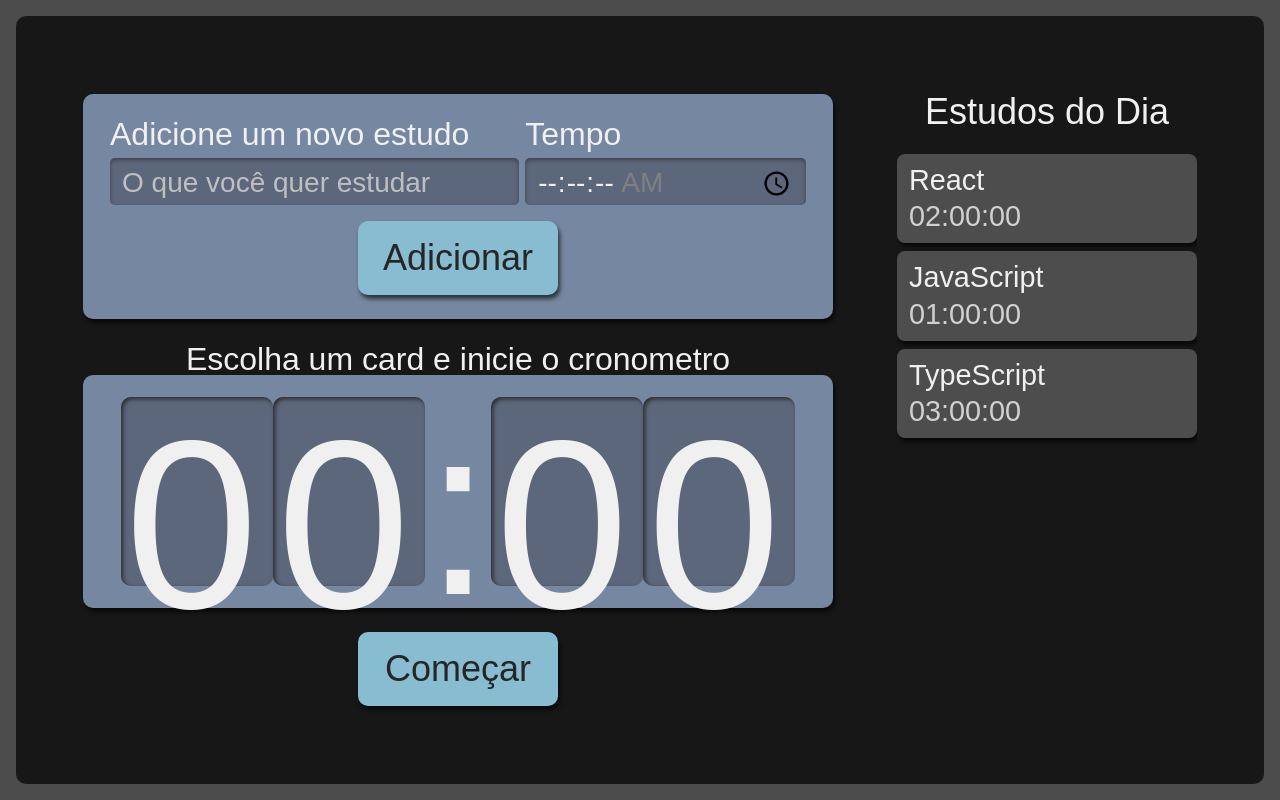
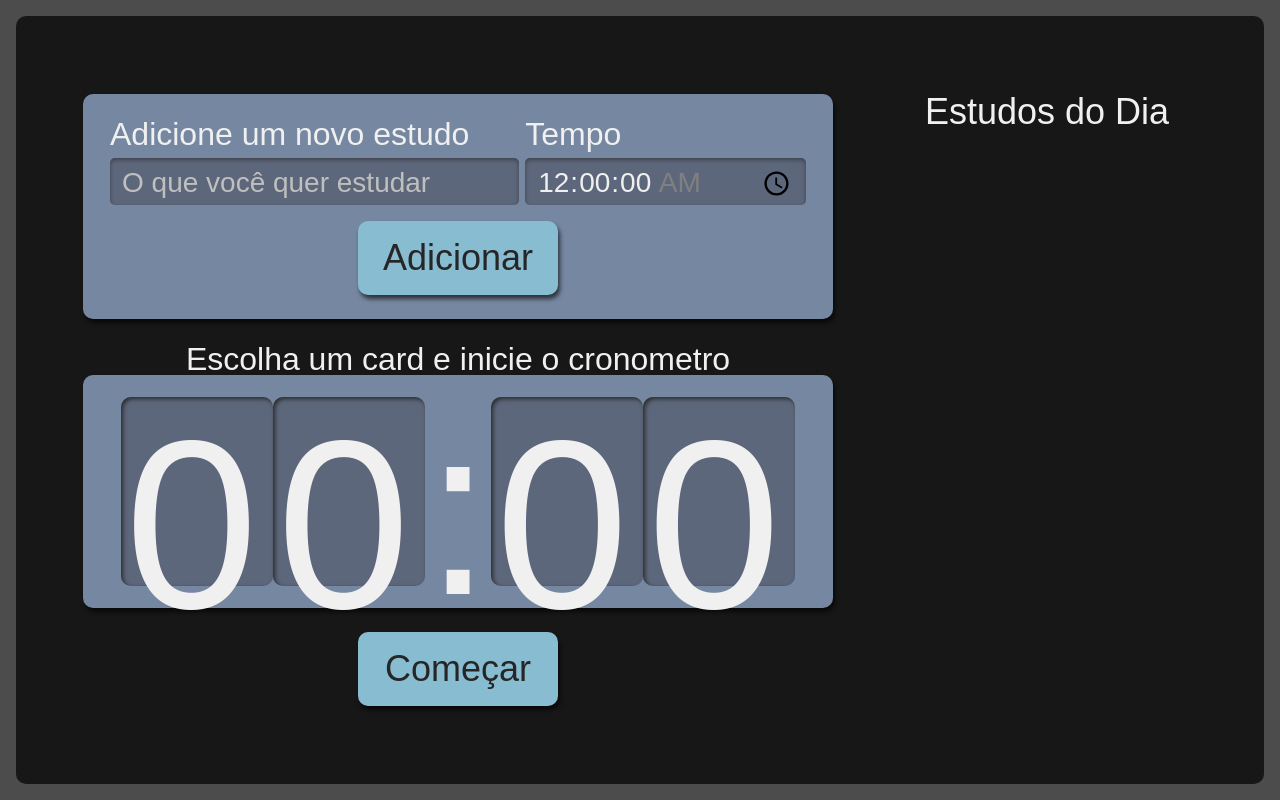
Before and after one commit to RodMaciel/Studies, a React (Create React App) app: page / in a window 1280 px wide. Built offline with nearby package versions, Linux system fonts and the light colour scheme.

Commit message:
complementos

```diff
--- a/package.json
+++ b/package.json
@@ -14,6 +14,7 @@
     "react-dom": "^18.2.0",
     "react-scripts": "5.0.1",
     "typescript": "^4.9.5",
+    "uuid": "^9.0.0",
     "web-vitals": "^2.1.4"
   },
   "scripts": {
@@ -41,6 +42,7 @@
     ]
   },
   "devDependencies": {
+    "@types/uuid": "^9.0.2",
     "sass": "^1.63.4",
     "typescript-plugin-css-modules": "^5.0.1"
   }
--- /dev/null
+++ b/src/Types/tarefa.ts
@@ -0,0 +1,7 @@
+export interface Itarefa {
+  tarefa: string,
+  tempo: string,
+  selecionado: boolean,
+  completado: boolean,
+  id: string
+}
--- a/src/components/Botao/index.tsx
+++ b/src/components/Botao/index.tsx
@@ -1,13 +1,20 @@
-import React, { ReactNode } from "react";
+import React from "react";
 import style from "./Botao.module.scss";
 
 interface BotaoProps {
-  children: ReactNode;
+  children: React.ReactNode;
+  type?: "button" | "submit" | "reset" | undefined;
 }
 
 class Botao extends React.Component<BotaoProps> {
   render() {
-    return <button className={style.botao}>{this.props.children}</button>;
+    const { type = "button" } = this.props;
+
+    return (
+      <button type={type} className={style.botao}>
+        {this.props.children}
+      </button>
+    );
   }
 }
 
--- a/src/components/Formulario/index.tsx
+++ b/src/components/Formulario/index.tsx
@@ -1,17 +1,45 @@
 import React from "react";
 import Botao from "../Botao";
 import style from "./Formulario.module.scss";
+import { Itarefa } from "../../Types/tarefa";
+import { v4 as uuidv4 } from 'uuid'
 
-class Formulario extends React.Component {
+class Formulario extends React.Component<{
+  setTarefas: React.Dispatch<React.SetStateAction<Itarefa[]>>
+}> {
+  state = {
+    tarefa: "",
+    tempo: "00:00"
+  }
+
+  adicionarTarefa(evento: React.FormEvent<HTMLFormElement>) {
+    evento.preventDefault();
+    this.props.setTarefas(tarefasAntigas =>
+      [...tarefasAntigas,
+        {...this.state,
+          selecionado: false,
+          completado: false,
+          id: uuidv4()
+        }
+      ]
+      );
+    this.setState({
+      tarefa: "",
+      tempo: "00:00"
+    })
+  }
+
   render() {
     return (
-      <form className={style.novaTarefa}>
+      <form className={style.novaTarefa} onSubmit={this.adicionarTarefa.bind(this)}>
         <div className={style.inputContainer}>
           <label htmlFor="tarefa">Adicione um novo estudo</label>
           <input
             type="text"
             name="tarefa"
             id="tarefa"
+            value={this.state.tarefa}
+            onChange={evento => this.setState({...this.state, tarefa: evento.target.value})}
             placeholder="O que você quer estudar"
             required
           />
@@ -22,13 +50,15 @@
             type="time"
             step="1"
             name="tempo"
+            value={this.state.tempo}
+            onChange={evento => this.setState({...this.state, tempo: evento.target.value})}
             id="tempo"
             min="00:00:00"
             max="01:30:00"
             required
           />
         </div>
-        <Botao>Adicionar</Botao>
+        <Botao type="submit">Adicionar</Botao>
       </form>
     );
   }
--- a/src/components/Lista/Item/index.tsx
+++ b/src/components/Lista/Item/index.tsx
@@ -1,6 +1,10 @@
+import { Itarefa } from '../../../Types/tarefa';
 import style from '../Lista.module.scss';
 
-export default function Item({tarefa, tempo }: { tarefa: string, tempo: string }) {
+export default function Item({tarefa, tempo, selecionado, completado, id }: Itarefa) {
+    console.log("item atual:", {
+      tarefa, tempo, selecionado, completado, id
+    });
     return (
       <li className={style.item}>
         <h3>{tarefa}</h3>
--- a/src/components/Lista/index.tsx
+++ b/src/components/Lista/index.tsx
@@ -1,19 +1,10 @@
 import React from "react";
 import style from './Lista.module.scss';
 import Item from "./Item";
+import { Itarefa } from "../../Types/tarefa";
 
-function Lista () {
-    const tarefas = [{
-        tarefa: 'React',
-        tempo: '02:00:00'
 
-    },{
-        tarefa:'JavaScript',
-        tempo: '01:00:00'
-    }, {
-        tarefa: 'TypeScript',
-        tempo: '03:00:00'
-    }]
+function Lista ({tarefas}: {tarefas: Itarefa[]}) {
     return (
       <aside className={style.listaTarefas}>
         <h2> Estudos do Dia </h2>
--- a/src/pages/App.tsx
+++ b/src/pages/App.tsx
@@ -1,15 +1,17 @@
-import React from "react";
+import React, { useState } from "react";
 import Formulario from "../components/Formulario";
 import Lista from "../components/Lista";
 import style from "./App.module.scss";
 import Cronometro  from "../components/Cronometro";
+import { Itarefa } from "../Types/tarefa";
 
 function App() {
+      const [tarefas, setTarefas] = useState<Itarefa[] | []>([]);
   return (
     <div className={style.AppStyle}>
-      <Formulario />
-      <Lista />
-      <Cronometro/>
+      <Formulario setTarefas={setTarefas}/>
+      <Lista tarefas={tarefas} />
+      <Cronometro />
     </div>
   );
 }
--- a/tsconfig.json
+++ b/tsconfig.json
@@ -1,7 +1,11 @@
 {
   "compilerOptions": {
     "target": "es5",
-    "lib": ["dom", "dom.iterable", "esnext"],
+    "lib": [
+      "dom",
+      "dom.iterable",
+      "esnext"
+    ],
     "allowJs": true,
     "skipLibCheck": true,
     "esModuleInterop": true,
```
Also changed, not shown: 1 other file (tests, documents, lock files or other folders).
